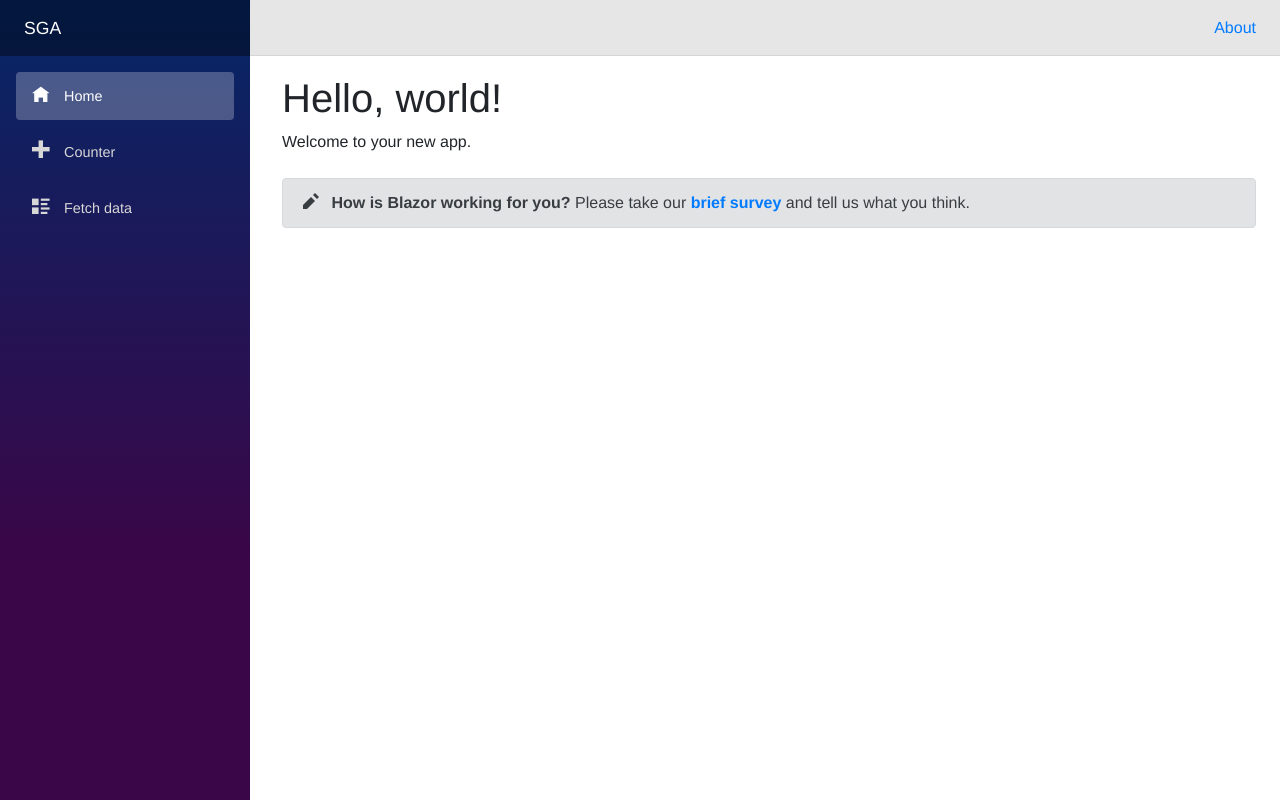
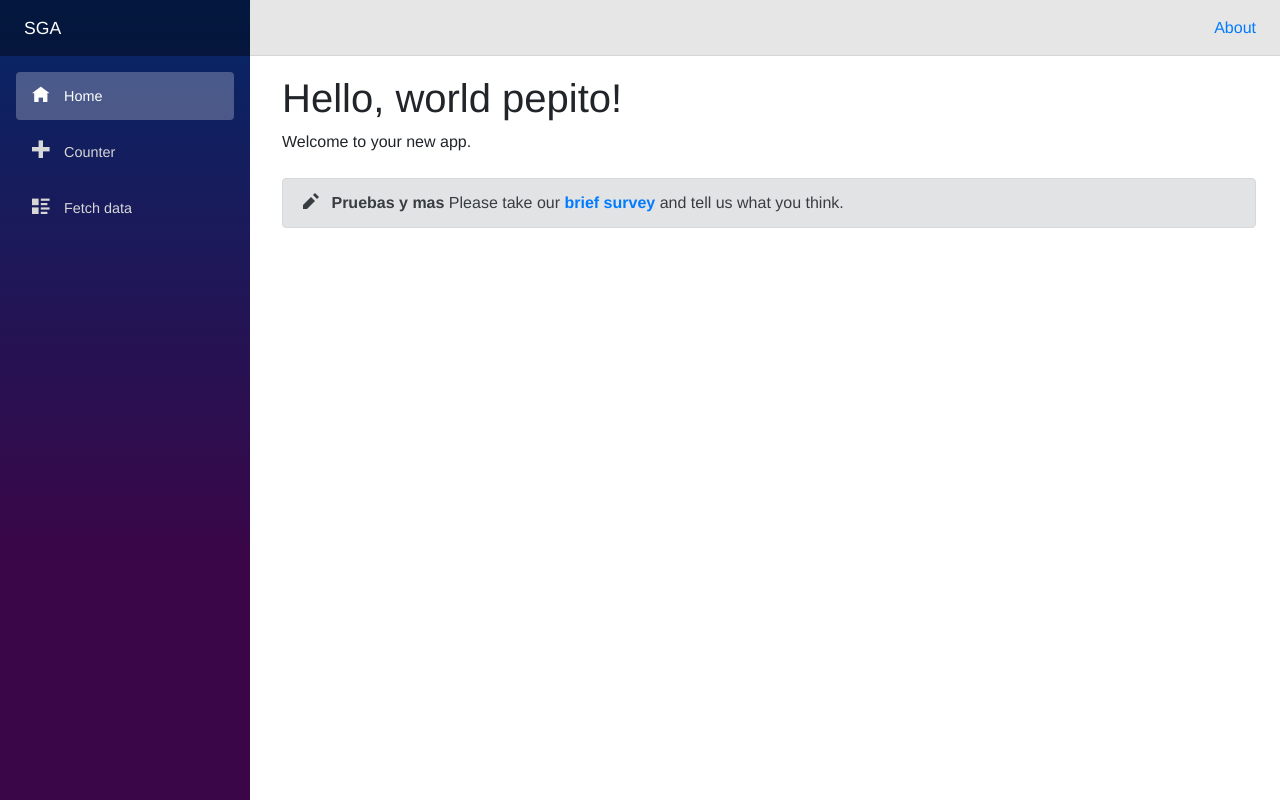
Before and after one commit to jotabeja/Proyecto_SGA_UCaldas, an ASP.NET Core app: page / in a window 1280 px wide. Run offline with ASP.NET Core 8, Linux system fonts and the light colour scheme; the project's own start-up code is not run, and a stand-in starts its controllers and pages; some libraries are stand-ins or nearby versions.

Commit message:
Update Index.razor
cambio y ajuste del hello world

```diff
--- a/SGA/Pages/Index.razor
+++ b/SGA/Pages/Index.razor
@@ -1,7 +1,7 @@
 @page "/"
 
-<h1>Hello, world!</h1>
+<h1>Hello, world pepito!</h1>
 
 Welcome to your new app.
 
-<SurveyPrompt Title="How is Blazor working for you?" />
+<SurveyPrompt Title="Pruebas y mas " />
```
